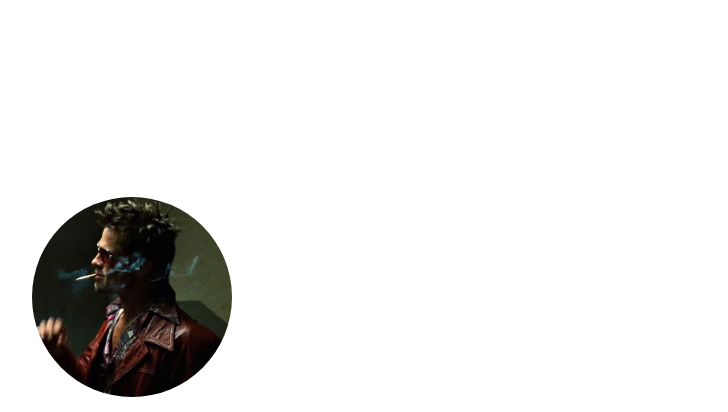
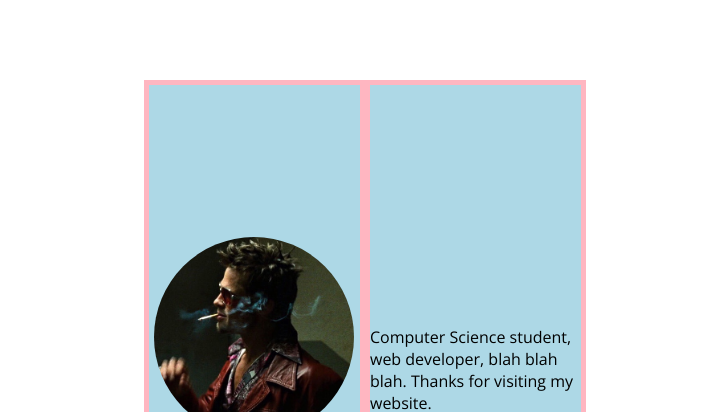
Before and after one commit to projectmayhem07/demo_site_3, a plain HTML site: page index.html in a window 1280 px wide. Shown: the top 412 px of the page, without its empty margins (275-1003 px from the left). Drawn offline with nearby package versions, Linux system fonts and the light colour scheme.

Commit message:
Update style.css

```diff
--- a/style.css
+++ b/style.css
@@ -1,3 +1,37 @@
+html, body {
+  display: flex;
+  align-items: center;
+  justify-content: center;
+  height: 100%;
+  margin: 0px;
+  padding: 0px;
+}
+
+.wrapper {
+  background-color: lightpink;
+
+  max-width: 50%;
+  display: flex;
+  flex-direction: row;
+  height: 80%;
+}
+
+.left, .right {
+  background-color: lightblue;
+
+  margin: 5px;
+  max-width: 50%;
+  flex: 1;
+  display: flex;
+  flex-direction: column;
+  justify-content: center;
+}
+
+.left {
+  align-items: center;
+  justify-content: center;
+}
+
 
 html, body {
   display: flex;
```
